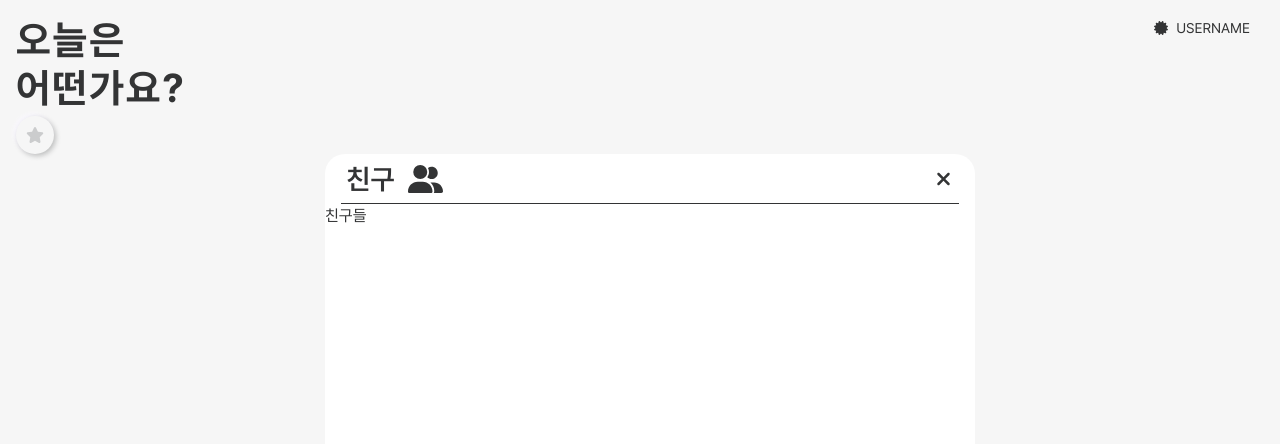
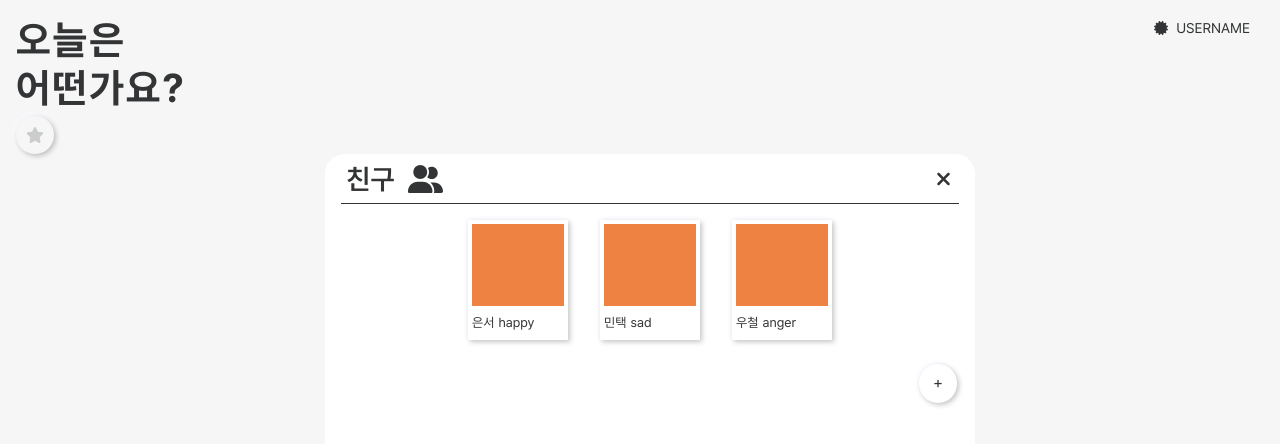
Before and after one commit to codestates-seb/seb40_main_029, a React (Create React App) app in the folder client/: page /friends in a window 1280 px wide. Shown: the top 444 px of the page. Built offline with nearby package versions, Linux system fonts and the light colour scheme; data requests are answered from the project's data file.

Commit message:
feat : 친구페이지 기능 구현중

```diff
--- /dev/null
+++ b/client/src/components/module/FriendCard.js
@@ -0,0 +1,51 @@
+import styled from 'styled-components';
+import { useEffect, useState } from 'react';
+import axios from 'axios';
+import { getSpecificPalette } from '../../api/FriendDataApi';
+
+const Card = styled.div`
+  width: 100px;
+  height: 120px;
+  box-shadow: 2px 2px 5px rgba(22, 27, 29, 0.25), -2px -2px 5px #faf8ff;
+  margin: 16px;
+`;
+const MoodPic = styled.div`
+  width: 100px;
+  height: 90px;
+  border: 4px solid white;
+  background-color: #ee8242;
+`;
+const FriendName = styled.span`
+  margin-left: 4px;
+  font-size: 13px;
+`;
+
+const FriendCard = ({ friend }) => {
+  const [palette, setPalette] = useState([]);
+  const url = 'http://localhost:3001/palette';
+  const paletteCode = 'P001';
+
+  useEffect(() => {
+    const fetchData = async () => {
+      const data = await getSpecificPalette({ paletteCode });
+      setPalette(data);
+    };
+    fetchData();
+  }, []);
+
+  const friendsColor = palette.find(mycolor => {
+    mycolor.mood === friend.mood;
+    console.log(mycolor.mood === friend.mood ? mycolor : 'nope');
+  });
+  //console.log(friendsColor); //undefined가 나오는 이유가??
+
+  return (
+    <Card>
+      <MoodPic></MoodPic>
+      <FriendName>{friend.username}</FriendName>
+      <FriendName>{friend.mood}</FriendName>
+    </Card>
+  );
+};
+
+export default FriendCard;
--- a/client/src/components/module/Friends.js
+++ b/client/src/components/module/Friends.js
@@ -1,11 +1,46 @@
+import axios from 'axios';
+import { useEffect, useState } from 'react';
+import styled from 'styled-components';
 import { ContentLayout } from '../atoms/Layouts';
+import FriendCard from './FriendCard';
 import { FriendModal } from './Modal';
+import { getFriends } from '../../api/FriendDataApi';
+import { RightBottomLayout } from '../atoms/Layouts';
+import Button from '../atoms/Button';
+
+const CardLayout = styled.div`
+  display: flex;
+  flex-direction: row;
+  justify-content: center;
+  flex-wrap: wrap;
+`;
 
 const Friends = () => {
+  const [friends, setFriends] = useState([]);
+  useEffect(() => {
+    const fetchData = async () => {
+      const data = await getFriends();
+      setFriends(data);
+    };
+    fetchData();
+  }, []);
+  // console.log(friends);
+
   return (
     <>
       <ContentLayout>
-        <FriendModal>친구들</FriendModal>
+        <FriendModal>
+          <CardLayout>
+            {friends
+              ? friends.map(friend => {
+                  return <FriendCard key={friend.id} friend={friend} />;
+                })
+              : null}
+          </CardLayout>
+          <RightBottomLayout>
+            <Button size="circle">+</Button>
+          </RightBottomLayout>
+        </FriendModal>
       </ContentLayout>
     </>
   );
```
